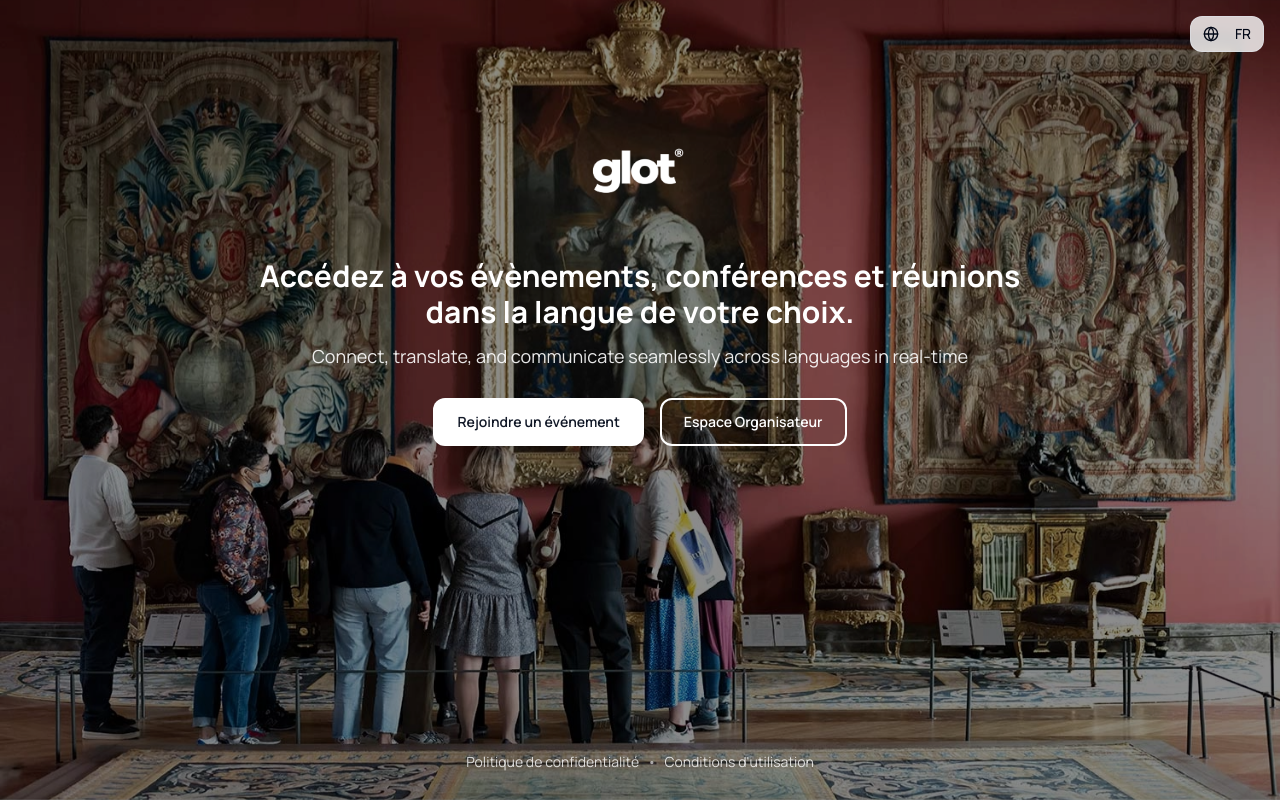
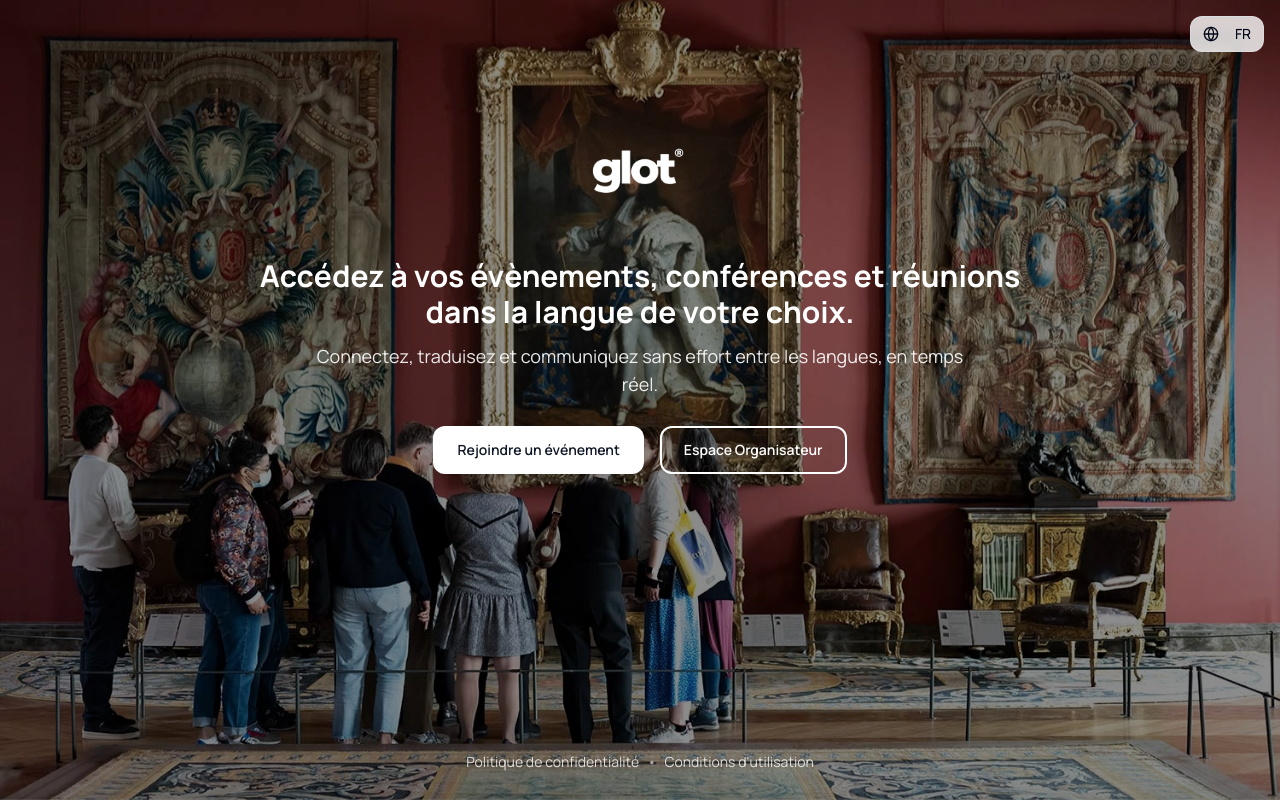
Before and after one commit to glot-lab/lovable, a React (Vite) app: page / in a window 1280 px wide. Built offline with nearby package versions, Linux system fonts and the light colour scheme; the HTML template or start-up script is replaced by a standard one.

Commit message:
Add i18n for homepage tagline

```diff
--- a/src/contexts/LanguageContext.tsx
+++ b/src/contexts/LanguageContext.tsx
@@ -16,6 +16,7 @@ const translations = {
 
     // Home page
     'home.tagline': 'Accédez à vos évènements, conférences et réunions dans la langue de votre choix.',
+    'home.subtitle': 'Connectez, traduisez et communiquez sans effort entre les langues, en temps réel.',
     'home.speakers.title': 'Pour les Orateurs',
     'home.speakers.description': 'Interface intuitive pour gérer vos événements et surveiller la qualité de traduction en temps réel.',
     'home.listeners.title': 'Pour les Auditeurs',
@@ -183,6 +184,7 @@ const translations = {
 
     // Home page
     'home.tagline': 'Access your events, conferences and meetings in the language of your choice.',
+    'home.subtitle': 'Connect, translate, and communicate seamlessly across languages in real-time.',
     'home.speakers.title': 'For Speakers',
     'home.speakers.description': 'Intuitive interface to manage your events and monitor translation quality in real time.',
     'home.listeners.title': 'For Listeners',
--- a/src/pages/Index.tsx
+++ b/src/pages/Index.tsx
@@ -100,7 +100,7 @@ const Index = () => {
 
             {/* Subheading */}
             <p className="text-base md:text-lg text-white/90 max-w-2xl mx-auto leading-relaxed animate-slide-up">
-              Connect, translate, and communicate seamlessly across languages in real-time
+              {t('home.subtitle')}
             </p>
 
             {/* CTA Buttons */}
```
